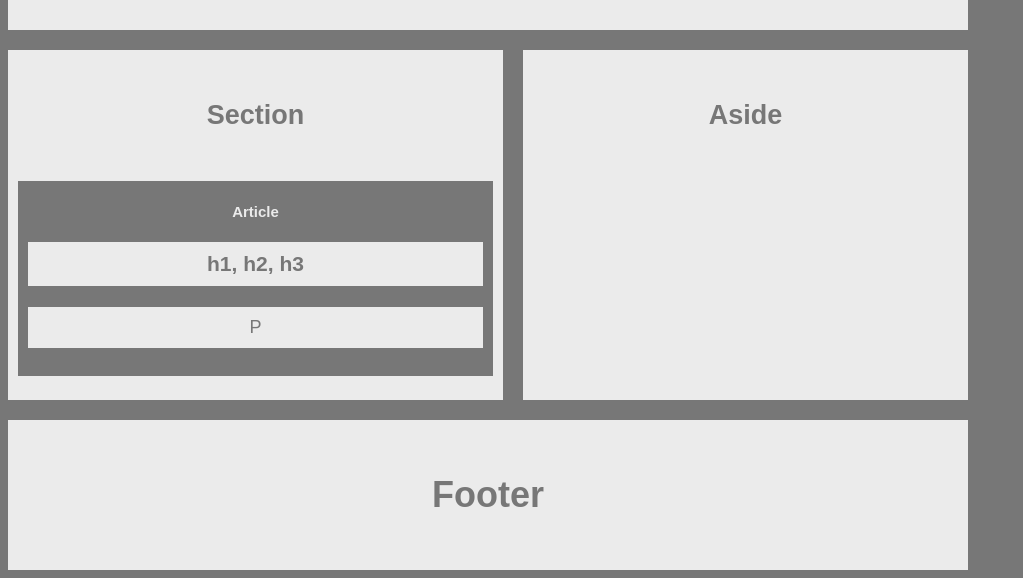
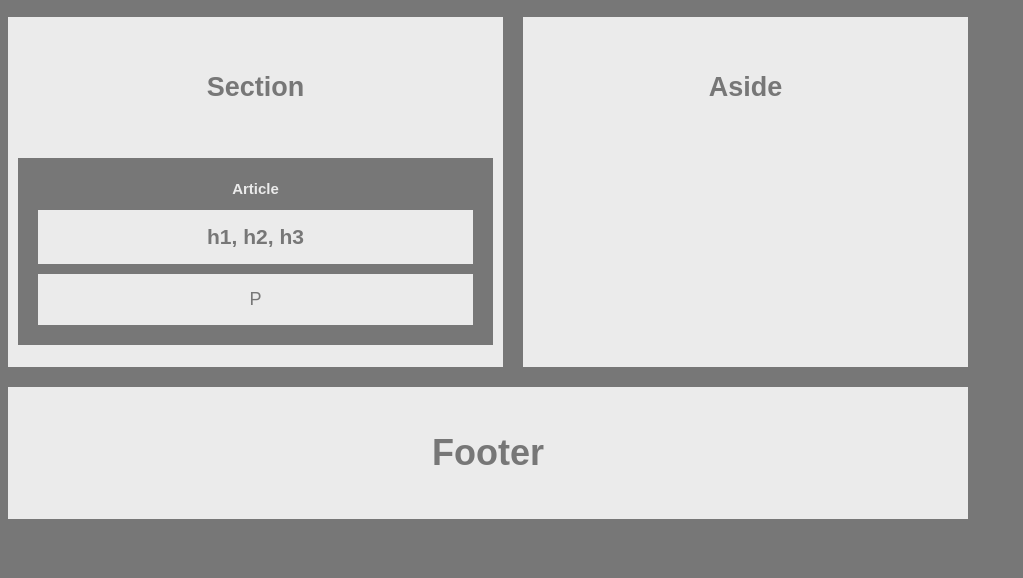
Before and after one commit to JoshLandi/HW-Wireframe, a plain HTML site: page index.html in a window 1280 px wide. Shown: the part 294-872 px from the top of the page, without its empty margins (0-1023 px from the left). After the commit the page ends 821 px from the top, so only its background shows below. Drawn offline with Linux system fonts and the light colour scheme.

Commit message:
edited article in style.css

```diff
--- a/style.css
+++ b/style.css
@@ -51,7 +51,8 @@ article {
 h1, p {
     color: #777;
     background: #ebebeb;
-    padding: 10px;
+    padding: 15px;
+    margin: 10px;
 }
 
 h2 {
```
